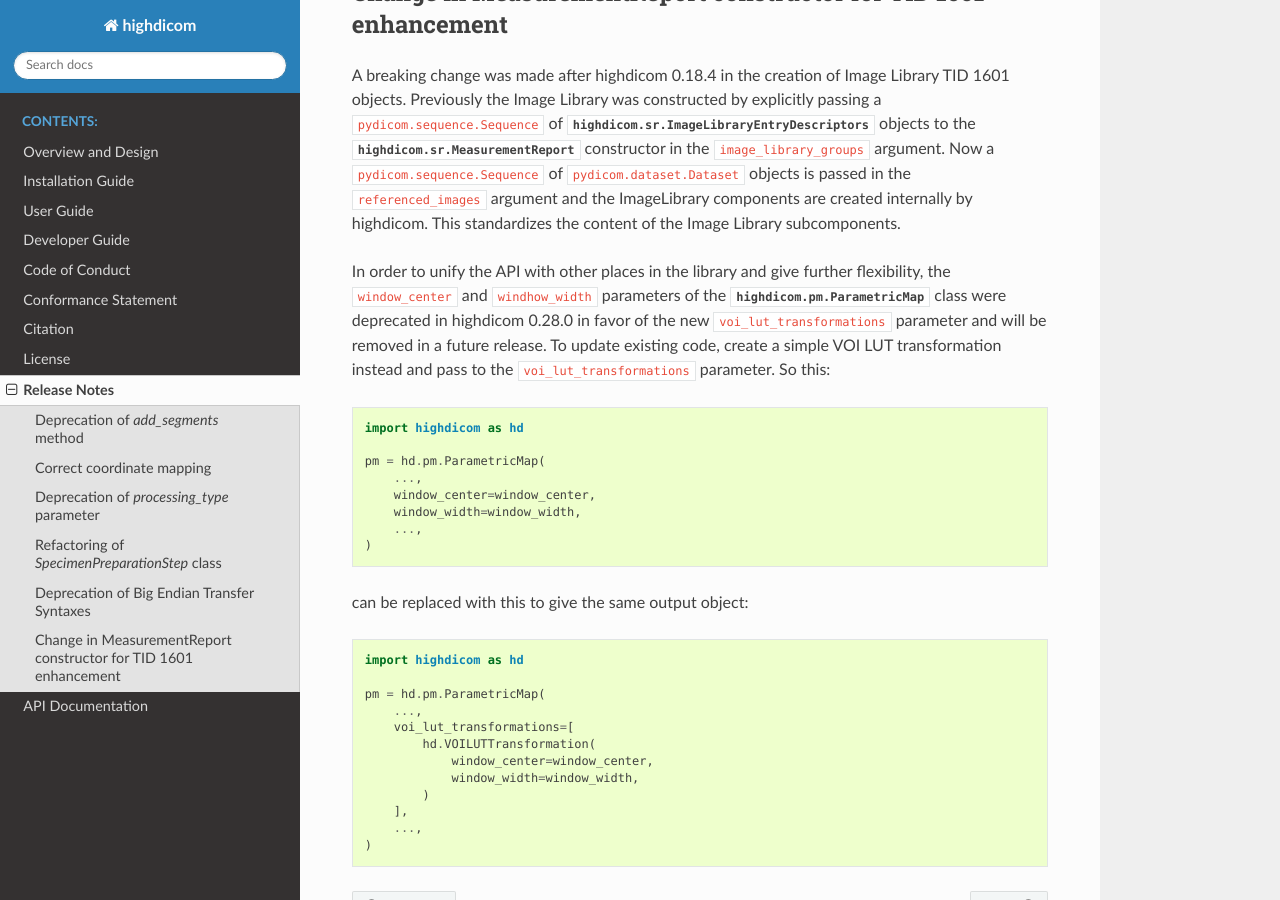
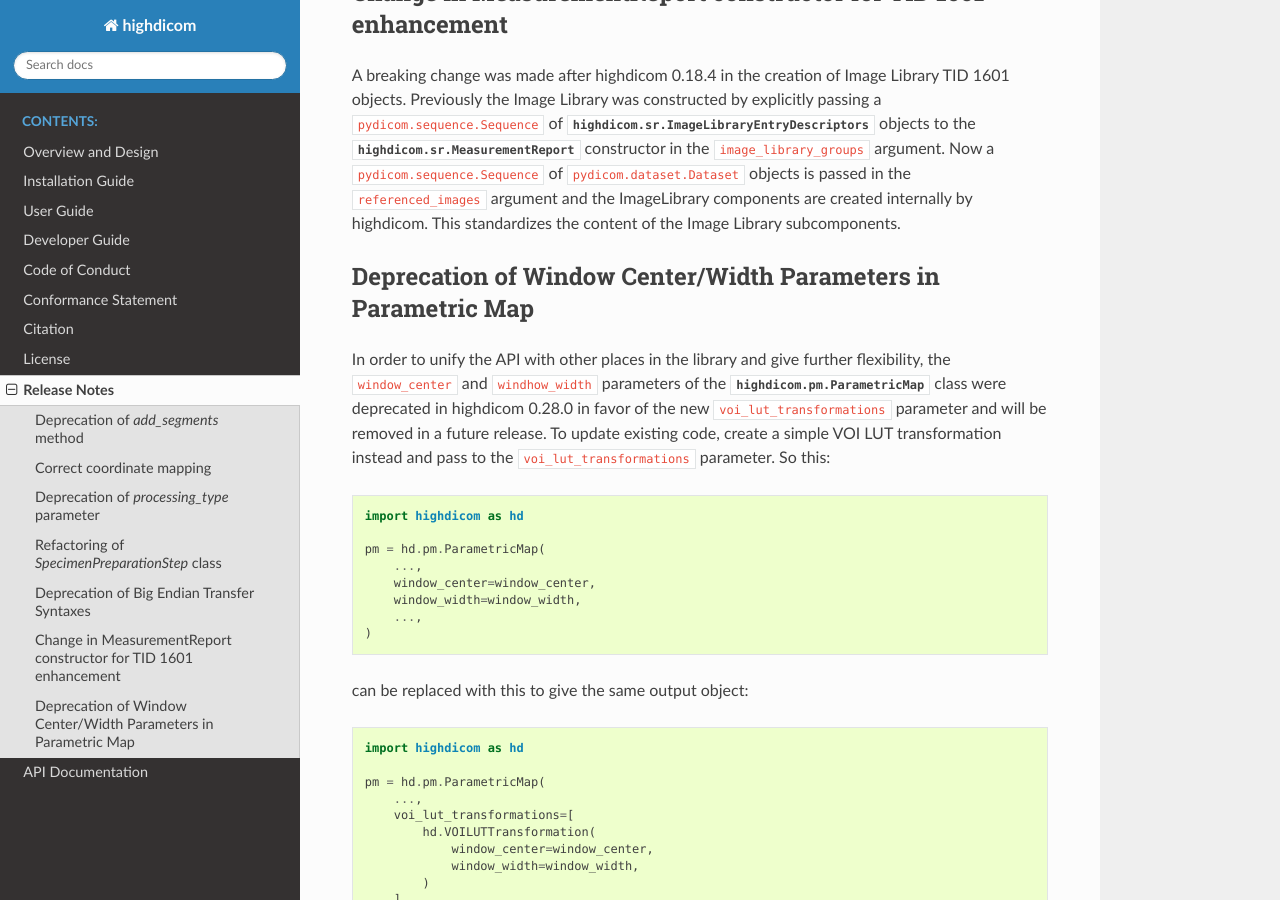
Before and after one commit to ImagingDataCommons/highdicom, a Sphinx documentation site: the page built from docs/release_notes.rst, in a window 1280 px wide and 900 px high, scrolled down 3280 px. Built offline with Sphinx 7.4.7 and the Read the Docs theme 3.1.0, drawn with Linux system fonts in a browser that asks for light colours.

Commit message:
Fix header in release notes

```diff
--- a/docs/release_notes.rst
+++ b/docs/release_notes.rst
@@ -205,6 +205,9 @@ This standardizes the content of the Image Library subcomponents.
 
 .. _pm-voi-transform:
 
+Deprecation of Window Center/Width Parameters in Parametric Map
+---------------------------------------------------------------
+
 In order to unify the API with other places in the library and give further
 flexibility, the ``window_center`` and ``windhow_width`` parameters of the
 :class:`highdicom.pm.ParametricMap` class were deprecated in highdicom
```
